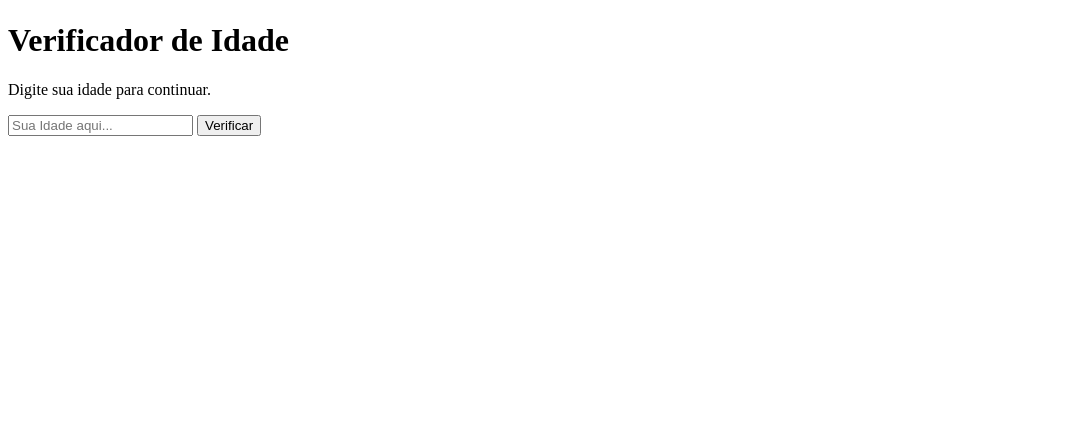
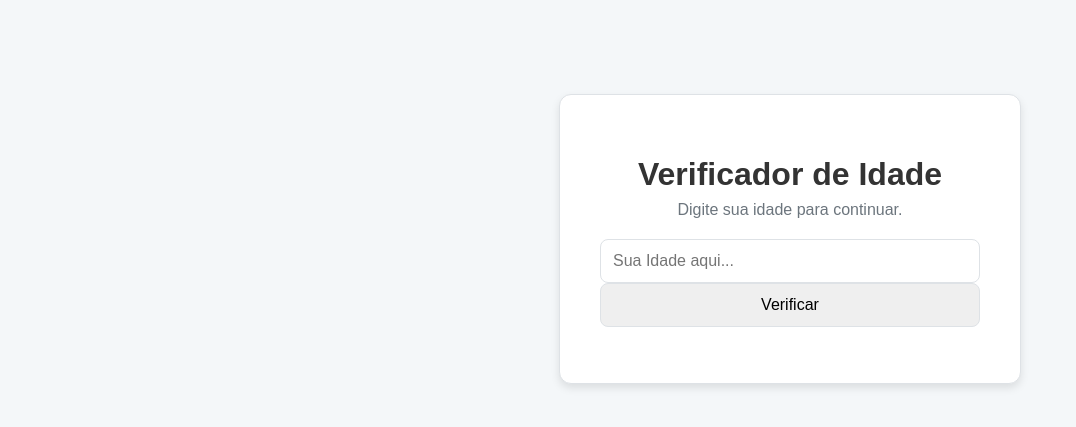
Before and after one commit to Miguel3001m/EstruturaControle, a plain HTML site: page EstruturaControle/index.html in a window 1280 px wide. Shown: the part 161-588 px from the top of the page, without its empty margins (0-1076 px from the left). Drawn offline with Linux system fonts and the light colour scheme; a web font is replaced by a local one.

Commit message:
Add files via upload

```diff
--- a/EstruturaControle/Style.css
+++ b/EstruturaControle/Style.css
@@ -2,10 +2,72 @@
 
 :root{
     --cor-fundo: #f4f7f9;
-    --cor-container: #ffffff
-    --cor-texto-principal: #33333
-    --cor-texto-secundario: #666666
+    --cor-container: #ffffff;
+    --cor-primaria: #007bff;
+    --cor-texto-principal: #333333;
+    --cor-texto-secundario: #6c757d;
+    --cor-borda: #dee2e6;
+    --fonte-principal: 'Popins', sans-serif;
+}
+
+/* 2. Estilos  Gerais*/
+
+body{
+    background-color: var(--cor-fundo);
+    color: var(--cor-texto-principal);
+    font-family: var(--fonte-principal);
+    display: flex;
+    justify-content: center;
+    align-items: center;
+    min-height: 100vh;
+    margin: 0;
+    /* impede que o conteúdo do body afete o canvas */
+    overflow: hidden;
+}
 
 
+/* Estilo do canvas de fundo */
+#backgroundCanvas{
+    position: fixed;
+    top: 0;
+    left: 0;
+    width: 100%;
+    height: 100%;
+    /* Garante que o canvas fique atrás de todo o conteúdo */
+    z-index: -1;
+}
 
+/* 4. O container do formulário (Desing Clássico) */
+.container{
+    width: 380px;
+    padding: 40px;
+    background-color: var(--cor-container);
+    border-radius: 12px;
+    box-shadow: 0 4px 8px rgba(0, 0, 0, 0.1);
+    text-align: center;
+    border: 1px solid var(--cor-borda);
 }
+
+h1{
+    font-weight: 600;
+    margin-bottom: 8px;
+}
+
+.subtitulo{
+    color: var(--cor-texto-secundario);
+    margin-top: 0;
+    margin-bottom: 20px;
+}
+
+/* 5. Estilos dos campos do formulário */
+input, button{
+    width: 100%;
+    /* Garante que o padding não afete a largura total */
+    box-sizing: border-box;
+    padding: 12px;
+    font-size: 16px;
+    font-family: var(--fonte-principal);
+    border-radius: 8px;
+    border: 1px solid var(--cor-borda);
+    transition: all 0.3s ease;
+}
```
